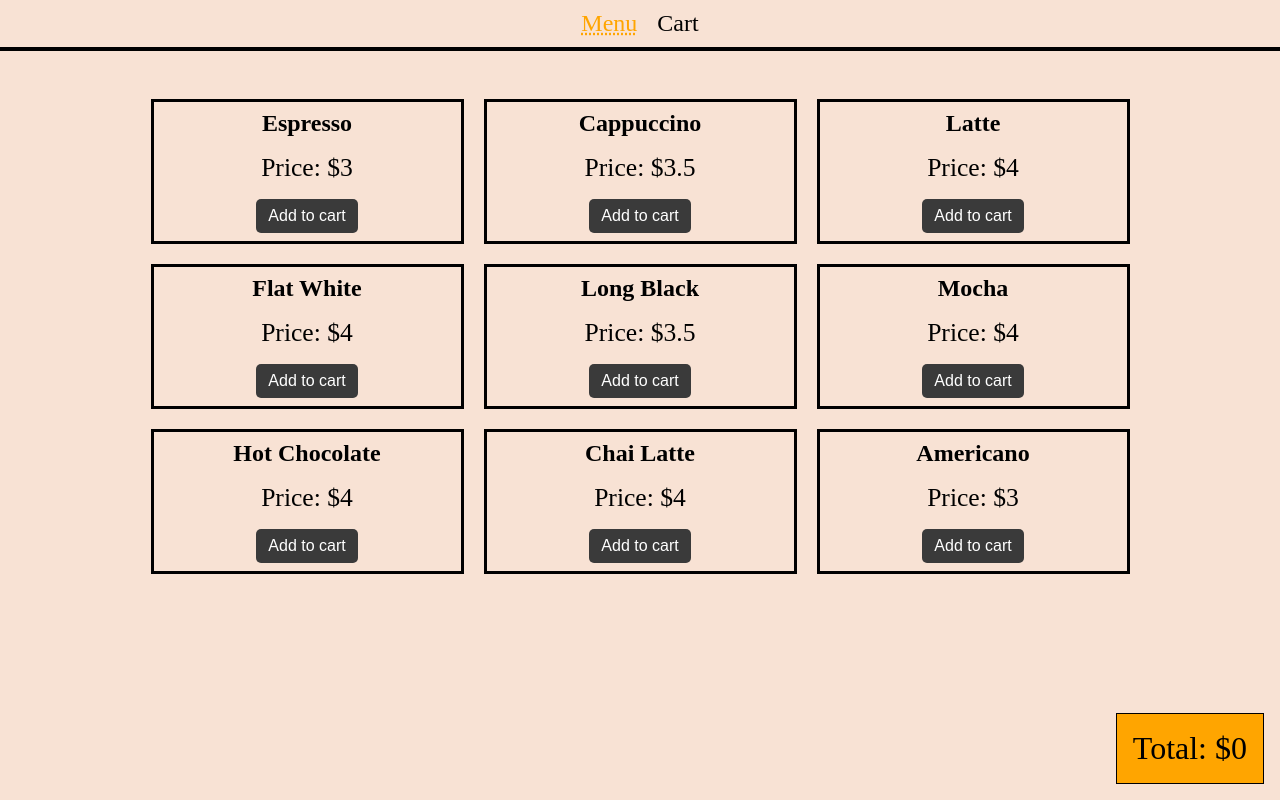
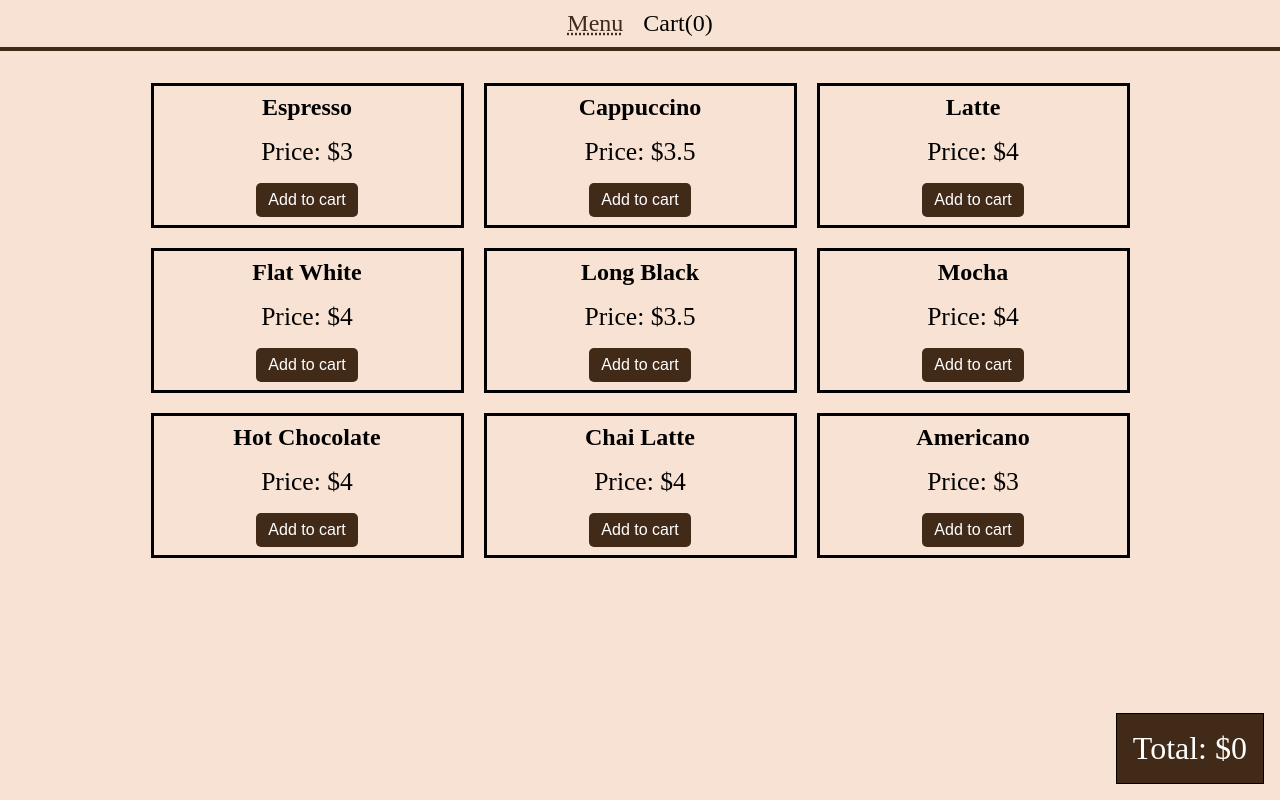
Before and after one commit to shiiraz/coffee-cart, a React (Vite) app: page / in a window 1280 px wide. Built offline with nearby package versions, Linux system fonts and the light colour scheme.

Commit message:
draft version complete

```diff
--- /dev/null
+++ b/src/Components/CartItem.jsx
@@ -0,0 +1,30 @@
+import PropTypes from "prop-types";
+
+function CartItem({ item, increase, decrease }) {
+  return (
+    <tr key={item.id} className="t-rows">
+      <td>{item.title}</td>
+      <td>
+        ${item.price} x {item.quantity}
+      </td>
+      <td>
+        <button onClick={() => increase(item.id)}>+</button>
+        <button onClick={() => decrease(item.id)}>-</button>
+      </td>
+      <td>${item.price * item.quantity}</td>
+    </tr>
+  );
+}
+
+CartItem.propTypes = {
+  item: PropTypes.shape({
+    id: PropTypes.number.isRequired,
+    title: PropTypes.string.isRequired,
+    price: PropTypes.number.isRequired,
+    quantity: PropTypes.number.isRequired,
+  }).isRequired,
+  increase: PropTypes.func.isRequired,
+  decrease: PropTypes.func.isRequired,
+};
+
+export default CartItem;
--- a/src/Components/MenuItem.jsx
+++ b/src/Components/MenuItem.jsx
@@ -2,7 +2,17 @@ import { PropTypes } from "prop-types";
 import useGlobalContext from "../globalContext";
 
 function MenuItem({ item }) {
-  const { handleTotal } = useGlobalContext();
+  const { sumTotal, cart, setCart, sumQuantity } = useGlobalContext();
+  function addToCart(cart) {
+    if (cart.some((x) => x.title === item.title)) {
+      const updatedCart = cart.map((x) =>
+        x.id == item.id ? { ...x, quantity: x.quantity + 1 } : x
+      );
+      setCart(updatedCart);
+    } else {
+      setCart([...cart, { ...item, quantity: 1 }]);
+    }
+  }
 
   return (
     <div className="coffee-card">
@@ -10,7 +20,9 @@ function MenuItem({ item }) {
       <p>Price: ${item.price}</p>
       <button
         onClick={() => {
-          handleTotal(item.price);
+          addToCart(cart);
+          sumQuantity();
+          sumTotal();
         }}
       >
         Add to cart
@@ -21,6 +33,7 @@ function MenuItem({ item }) {
 
 MenuItem.propTypes = {
   item: PropTypes.shape({
+    id: PropTypes.number.isRequired,
     title: PropTypes.string.isRequired,
     price: PropTypes.number.isRequired,
   }).isRequired,
--- a/src/Components/Navbar.jsx
+++ b/src/Components/Navbar.jsx
@@ -1,10 +1,12 @@
 import { NavLink } from "react-router-dom";
+import useGlobalContext from "../globalContext";
 
 function Navbar() {
+  const { quantity } = useGlobalContext();
   return (
     <nav>
       <NavLink to="/">Menu</NavLink>
-      <NavLink to="/cart">Cart</NavLink>
+      <NavLink to="/cart">Cart({quantity})</NavLink>
     </nav>
   );
 }
--- a/src/Pages/Cart.jsx
+++ b/src/Pages/Cart.jsx
@@ -1,5 +1,46 @@
+import useGlobalContext from "../globalContext";
+import CartItem from "../Components/CartItem";
+import { useEffect } from "react";
+
 function Cart() {
-  return <h1>Cart</h1>;
+  const { cart, increase, decrease, sumQuantity, total, sumTotal } =
+    useGlobalContext();
+  useEffect(() => {
+    sumQuantity();
+    sumTotal();
+  }, [sumQuantity, sumTotal]);
+  return (
+    <div>
+      {cart && cart.length > 0 ? (
+        <div>
+          <table>
+            <thead>
+              <tr>
+                <th>Item</th>
+                <th>Price x Quantity</th>
+                <th></th>
+                <th>Total</th>
+              </tr>
+            </thead>
+            <tbody>
+              {cart.map((item) => (
+                <CartItem
+                  key={item.id}
+                  item={item}
+                  increase={increase}
+                  decrease={decrease}
+                />
+              ))}
+            </tbody>
+          </table>
+
+          <span>Total: ${total}</span>
+        </div>
+      ) : (
+        <h1>Cart empty, please add some coffee :)</h1>
+      )}
+    </div>
+  );
 }
 
 export default Cart;
--- a/src/Pages/Menu.jsx
+++ b/src/Pages/Menu.jsx
@@ -1,8 +1,13 @@
 import MenuItem from "../Components/MenuItem";
 import useGlobalContext from "../globalContext";
+import { useEffect } from "react";
 
 function Menu() {
-  const { menuItems, total } = useGlobalContext();
+  const { menuItems, total, sumTotal, sumQuantity } = useGlobalContext();
+  useEffect(() => {
+    sumTotal();
+    sumQuantity();
+  }, [sumTotal, sumQuantity]);
   return (
     <>
       <div className="container">
--- a/src/context.jsx
+++ b/src/context.jsx
@@ -5,15 +5,52 @@ const GlobalContext = createContext();
 
 function AppContext({ children }) {
   const [total, setTotal] = useState(0);
+  const [quantity, setQuantity] = useState(0);
   const [cart, setCart] = useState([]);
 
-  function handleTotal(price) {
-    setTotal(total + price);
+  function increase(id) {
+    const updatedCart = cart.map((item) =>
+      item.id === id ? { ...item, quantity: item.quantity + 1 } : item
+    );
+    setCart(updatedCart);
+  }
+  function decrease(id) {
+    let updatedCart = cart.map((item) =>
+      item.id === id ? { ...item, quantity: item.quantity - 1 } : item
+    );
+    updatedCart = updatedCart.filter((item) => item.quantity !== 0);
+    setCart(updatedCart);
+  }
+
+  function sumTotal() {
+    const total = cart.reduce((acc, item) => {
+      return acc + item.price * item.quantity;
+    }, 0);
+    setTotal(total);
+  }
+
+  function sumQuantity() {
+    const quantity = cart.reduce((acc, item) => {
+      acc += item.quantity;
+      return acc;
+    }, 0);
+    setQuantity(quantity);
   }
 
   return (
     <GlobalContext.Provider
-      value={{ menuItems, total, setTotal, handleTotal, cart, setCart }}
+      value={{
+        menuItems,
+        total,
+        setTotal,
+        cart,
+        setCart,
+        increase,
+        decrease,
+        sumTotal,
+        quantity,
+        sumQuantity,
+      }}
     >
       {children}
     </GlobalContext.Provider>
--- a/src/data.js
+++ b/src/data.js
@@ -1,13 +1,13 @@
 const menuItems = [
-  { id: 1, title: "Espresso", price: 3.0, quantity: 1 },
-  { id: 2, title: "Cappuccino", price: 3.5, quantity: 1 },
-  { id: 3, title: "Latte", price: 4.0, quantity: 1 },
-  { id: 4, title: "Flat White", price: 4.0, quantity: 1 },
-  { id: 5, title: "Long Black", price: 3.5, quantity: 1 },
-  { id: 6, title: "Mocha", price: 4.0, quantity: 1 },
-  { id: 7, title: "Hot Chocolate", price: 4.0, quantity: 1 },
-  { id: 8, title: "Chai Latte", price: 4.0, quantity: 1 },
-  { id: 9, title: "Americano", price: 3.0, quantity: 1 },
+  { id: 1, title: "Espresso", price: 3.0 },
+  { id: 2, title: "Cappuccino", price: 3.5 },
+  { id: 3, title: "Latte", price: 4.0 },
+  { id: 4, title: "Flat White", price: 4.0 },
+  { id: 5, title: "Long Black", price: 3.5 },
+  { id: 6, title: "Mocha", price: 4.0 },
+  { id: 7, title: "Hot Chocolate", price: 4.0 },
+  { id: 8, title: "Chai Latte", price: 4.0 },
+  { id: 9, title: "Americano", price: 3.0 },
 ];
 
 export default menuItems;
--- a/src/index.css
+++ b/src/index.css
@@ -1,7 +1,7 @@
 :root {
-  --purple: #532cff;
   --black: #000000;
-  --orange: #ffa500;
+  /* --orange: #ffa500; */
+  --coffee-brown: rgb(66, 42, 25);
 }
 
 
@@ -12,7 +12,7 @@
 
 .active {
   text-decoration: dotted underline;
-  color: var(--orange);
+  color: var(--coffee-brown);
 }
 
 nav {
@@ -20,7 +20,7 @@ nav {
   justify-content: center;
   align-items: center;
   color: #fff;
-  border-bottom: 4px solid var(--black);
+  border-bottom: 4px solid var(--coffee-brown);
   font-size: 1.5rem;
 }
 
@@ -35,7 +35,7 @@ nav a {
   flex-wrap: wrap;
   justify-content: center;
   max-width: 1000px;
-  margin: 3rem auto;
+  margin: 2rem auto 6rem auto;
   gap: 20px;
   /* Add gap property to create spaces between the cards */
 }
@@ -60,7 +60,7 @@ nav a {
   padding: .5rem .75rem;
   border: none;
   border-radius: 5px;
-  background-color: #3a3a3a;
+  background-color: var(--coffee-brown);
   color: #fff;
   font-size: 1rem;
   cursor: pointer;
@@ -76,9 +76,10 @@ span {
   bottom: 1rem;
   right: 1rem;
   padding: 1rem;
-  background-color: var(--orange);
+  background-color: var(--coffee-brown);
   border: 1px solid var(--black);
   font-size: 2rem;
+  color: #fff
 }
 
 
@@ -98,3 +99,48 @@ span {
 body {
   background-color: #f8e2d4;
 }
+
+
+table {
+  border-collapse: collapse;
+  margin-top: 20px;
+  margin: 2rem auto;
+  font-size: 1.5rem;
+}
+
+th,
+td {
+  text-align: left;
+  padding: 12px;
+}
+
+
+thead {
+  background-color: var(--coffee-brown);
+  color: white;
+  font-size: 1rem;
+}
+
+thead>tr th {
+  border: 1px solid var(--coffee-brown);
+}
+
+.t-rows {
+  border-bottom: 4px dashed var(--coffee-brown);
+}
+
+h1 {
+  text-align: center;
+  margin-top: 20px;
+}
+
+td button {
+  padding: .5rem .5rem;
+  border: none;
+  border-radius: 5px;
+  background-color: var(--coffee-brown);
+  color: #fff;
+  font-size: 1rem;
+  cursor: pointer;
+  margin: 0 5px;
+}
```
